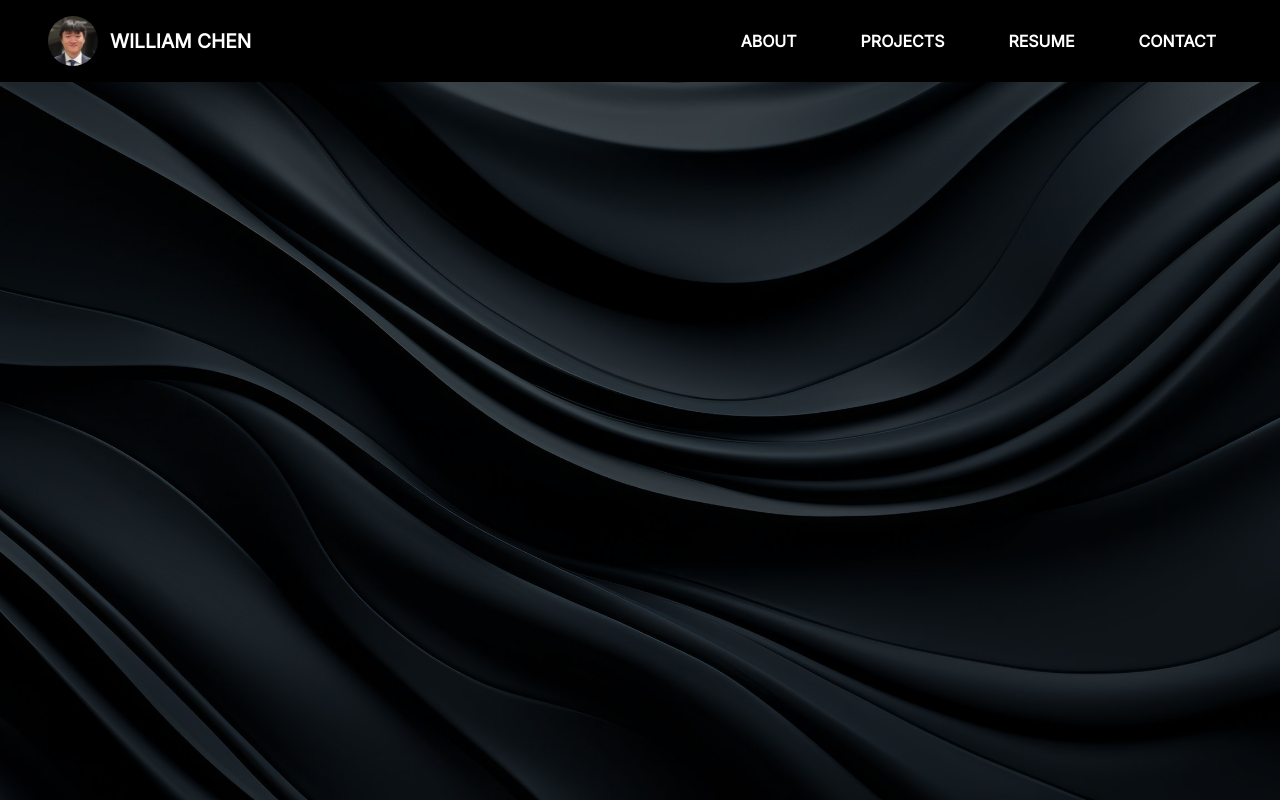
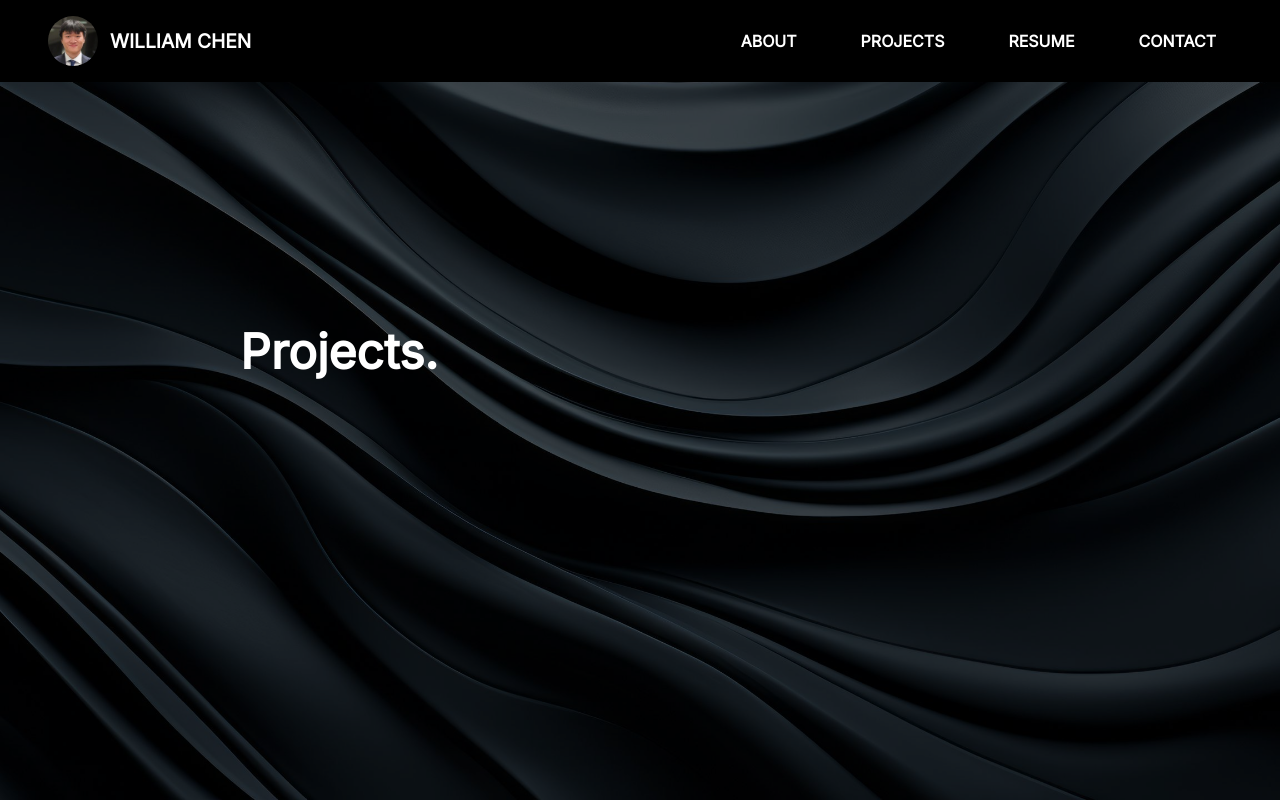
Before and after one commit to WilliamChn/WilliamChn.github.io, a React (Create React App) app: page /projects in a window 1280 px wide. Built offline with nearby package versions, Linux system fonts and the light colour scheme.

Commit message:
Put in a placeholder for the projects page to begin filling with content.

```diff
--- a/src/pages/Contact.jsx
+++ b/src/pages/Contact.jsx
@@ -42,11 +42,11 @@ function Contact() {
   };
 
   return (
-    <div className="page-content">
+    <div className="bio">
       <h1>Contact.</h1>
       <p>
         Get in touch or shoot me an email directly at{" "}
-        <strong>hellocodewonders@gmail.com</strong>
+        <strong>wwilliamchenn@gmail.com</strong>
       </p>
 
       <form onSubmit={handleSubmit}>
--- a/src/pages/Home.jsx
+++ b/src/pages/Home.jsx
@@ -3,7 +3,6 @@ import "../styles/App.css"
 import "../styles/Navbar.css"
 import "../styles/MobileView.css"
 import "../styles/SocialIcons.css"
-
 
 function Home() {
   return (
--- a/src/pages/Projects.jsx
+++ b/src/pages/Projects.jsx
@@ -1,11 +1,18 @@
+import { SocialIconsDesktop, SocialIconsMobile } from "../components/SocialIcons";
 import "../styles/App.css"
+import "../styles/Navbar.css"
+import "../styles/MobileView.css"
+import "../styles/SocialIcons.css"
 
 function Projects() {
   return (
-    <div className="page-content">
-      <h1>About Me</h1>
-      <p>Page under construction.</p>
-    </div>
+    <>
+      <div className="bio">
+        <h1>Projects.</h1>
+        <SocialIconsDesktop />
+      </div>
+      <SocialIconsMobile />
+    </>
   );
 }
 
```
